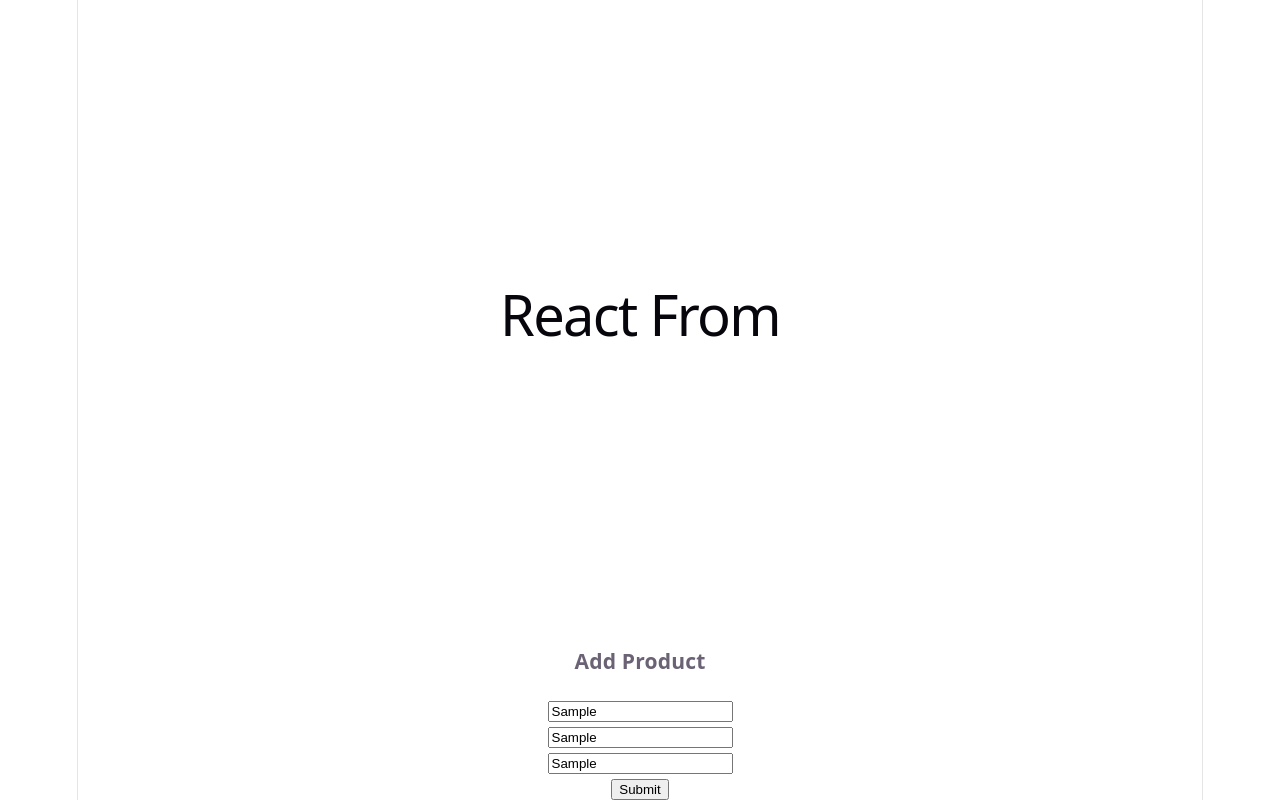
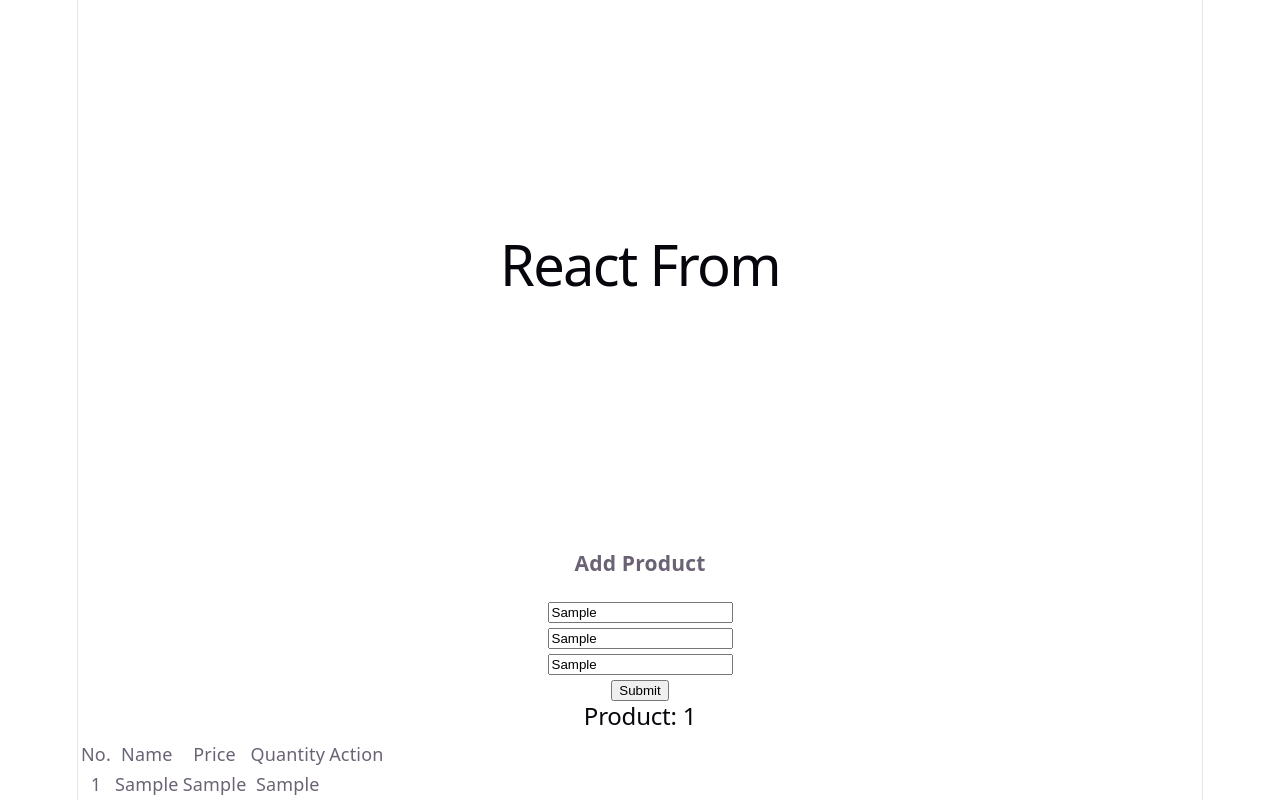
Before and after one commit to abusaleh2234/react_form, a React (Vite) app: page / in a window 1280 px wide. Both pictures are taken after typing "Sample", "Sample", "Sample" into the empty fields and a click on the input "Submit". Built offline with nearby package versions, Linux system fonts and the light colour scheme.

Commit message:
error hendle

```diff
--- a/src/Component/ProductManagement/ProductForm.jsx
+++ b/src/Component/ProductManagement/ProductForm.jsx
@@ -1,19 +1,35 @@
+import { useState } from "react";
 
-const ProductForm = () => {
-
+const ProductForm = ({handleAddProducts }) => {
+    const [error, setError] = useState("")
     const handleSubmit = (e) => {
         e.preventDefault()
         const name = e.target.name.value
         const price = e.target.price.value
         const quantity = e.target.quantity.value
 
+        if(name.length <= 0 ){
+            setError("Please Provide Product name")
+            return
+        }
+        else if(price.length === 0) {
+            setError("Please Provide Product Price")
+            return
+        }
+        else if(price < 0) {
+            setError("Price can not be negative")
+            return
+        }
+        else{
+            setError("")
+        }
         const newProduct = {
             name,
             price,
             quantity
         }
-        console.log(newProduct);
-
+        // console.log(newProduct);
+        handleAddProducts(newProduct)
     }
 
     return (
@@ -28,6 +44,7 @@ const ProductForm = () => {
                 <br />
                 <input type="submit" value="Submit" />
             </form>
+            <p style={{color:"red"}}>{error}</p>
         </div>
     );
 };
--- a/src/Component/ProductManagement/ProductManagement.jsx
+++ b/src/Component/ProductManagement/ProductManagement.jsx
@@ -1,11 +1,19 @@
+import { useState } from "react";
 import ProductForm from "./ProductForm";
 import ProductTable from "./ProductTable";
 
 const ProductManagement = () => {
+
+    const [products, setProducts] = useState([])
+
+    const handleAddProducts = (product) => {
+        const newProducts = [...products, product]
+        setProducts(newProducts)
+    }
     return (
         <div>
-            <ProductForm></ProductForm>
-            <ProductTable></ProductTable>
+            <ProductForm handleAddProducts ={handleAddProducts }></ProductForm>
+            <ProductTable products={products}></ProductTable>
         </div>
     );
 };
--- a/src/Component/ProductManagement/ProductTable.jsx
+++ b/src/Component/ProductManagement/ProductTable.jsx
@@ -1,8 +1,32 @@
 
-const ProductTable = () => {
+const ProductTable = ({products}) => {
+    console.log(products);
+
     return (
         <div>
-
+            <h2>Product: {products.length}</h2>
+            <table>
+                <thead>
+                    <tr>
+                        <td>No.</td>
+                        <td>Name</td>
+                        <td>Price</td>
+                        <td>Quantity</td>
+                        <td>Action</td>
+                    </tr>
+                </thead>
+                <tbody>
+                    {
+                        products.map((product, index) => <tr key={index}>
+                        <td>{index +1}</td>
+                        <td>{product.name}</td>
+                        <td>{product.price}</td>
+                        <td>{product.quantity}</td>
+                        <td></td>
+                    </tr>)
+                    }
+                </tbody>
+            </table>
         </div>
     );
 };
```
